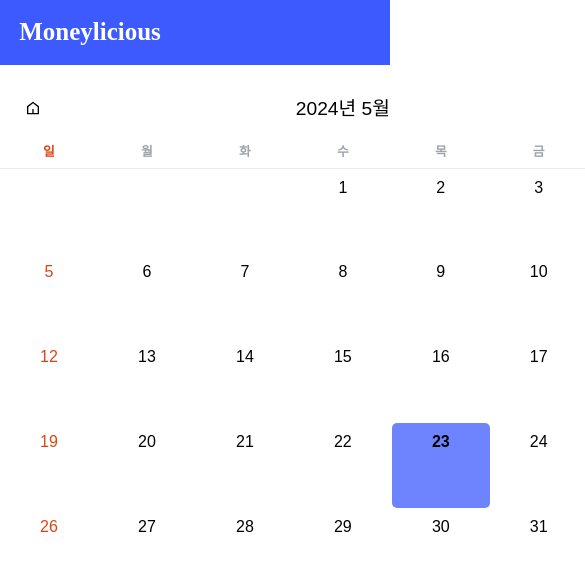
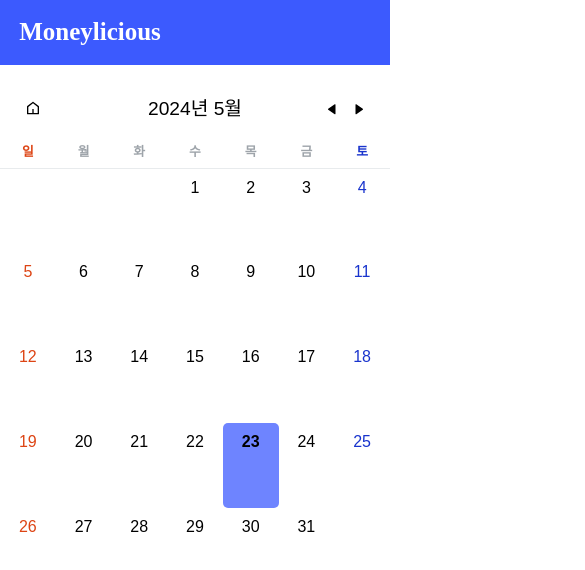
Before and after one commit to mkk00/Moneylicious-Ledger-Book, a React (Vite) app: page / in a window 390 px wide. Shown: the top 570 px of the page, 585 px wide, since content can reach past the window. Built offline with nearby package versions, Linux system fonts and the light colour scheme; no server answers; the database is empty; a web font is replaced by a local one.

Commit message:
feat: Layout 컴포넌트 모바일 반응형

```diff
--- a/src/layout/ContendsSplitLayout.tsx
+++ b/src/layout/ContendsSplitLayout.tsx
@@ -1,5 +1,6 @@
 import { ReactNode } from 'react'
 import styled from 'styled-components'
+import { useResponsive } from '@/hook/useMediaQuery'
 
 const ContendsSplitLayout = ({
   left,
@@ -12,8 +13,9 @@ const ContendsSplitLayout = ({
   right?: ReactNode
   flex?: number[]
 }) => {
+  const { isNotMobile } = useResponsive()
   return (
-    <Container>
+    <Container $isNotMobile={isNotMobile}>
       {left && <Left $flex={flex?.[0]}>{left}</Left>}
       {center && <Center $flex={flex?.[1]}>{center}</Center>}
       {right && <Right $flex={center ? flex?.[2] : flex?.[1]}>{right}</Right>}
@@ -23,9 +25,11 @@ const ContendsSplitLayout = ({
 
 export default ContendsSplitLayout
 
-const Container = styled.div`
+const Container = styled.div<{ $isNotMobile: boolean }>`
+  width: 100%;
   display: flex;
-  width: 100%;
+  flex-direction: ${({ $isNotMobile }) => ($isNotMobile ? 'row' : 'column')};
+  gap: ${({ $isNotMobile }) => ($isNotMobile ? '0' : '30px')};
 `
 
 const Left = styled.section<{ $flex?: number }>`
--- a/src/layout/PageLayout.tsx
+++ b/src/layout/PageLayout.tsx
@@ -1,26 +1,26 @@
 import { ReactNode } from 'react'
 import styled from 'styled-components'
-
+import { useResponsive } from '@/hook/useMediaQuery'
 import Header from '@/components/common/Header'
 
 const PageLayout = ({ children }: { children: ReactNode }) => {
+  const { isNotMobile } = useResponsive()
   return (
-    <Container>
+    <Container $isNotMobile={isNotMobile}>
       <Header />
-      <Main>{children}</Main>
+      <Main $isNotMobile={isNotMobile}>{children}</Main>
     </Container>
   )
 }
 
 export default PageLayout
 
-const Container = styled.div`
-  width: 100vw;
+const Container = styled.div<{ $isNotMobile: boolean }>`
+  width: ${({ $isNotMobile }) => ($isNotMobile ? '100vw' : '100%')};
   height: auto;
 `
 
-const Main = styled.main`
-  width: 1200px;
-  margin: 0 auto;
+const Main = styled.main<{ $isNotMobile: boolean }>`
+  width: ${({ $isNotMobile }) => ($isNotMobile ? '1200px' : '100%')};
   margin: 80px auto;
 `
--- a/src/pages/Home.tsx
+++ b/src/pages/Home.tsx
@@ -5,17 +5,19 @@ import LedgerList from '@/components/ledger/LedgerList'
 import useDateStore from '@/store/useDateStore'
 import MyLoginInfo from '@/components/userInfo/MyLoginInfo'
 import useAuthStore from '@/store/useAuthStore'
+import { useResponsive } from '@/hook/useMediaQuery'
 
 const Home = () => {
   const selectedDate = useDateStore(state => state.selectedDate)
   const { userInfo } = useAuthStore()
+  const { isNotMobile } = useResponsive()
 
   return (
     <PageLayout>
       <ContendsSplitLayout
         left={<Calendar />}
         center={selectedDate && userInfo ? <LedgerList /> : <></>}
-        right={<MyLoginInfo />}
+        right={isNotMobile && <MyLoginInfo />}
         flex={userInfo ? [2, 1, 1] : [4, 1, 2]}
       />
     </PageLayout>
```
